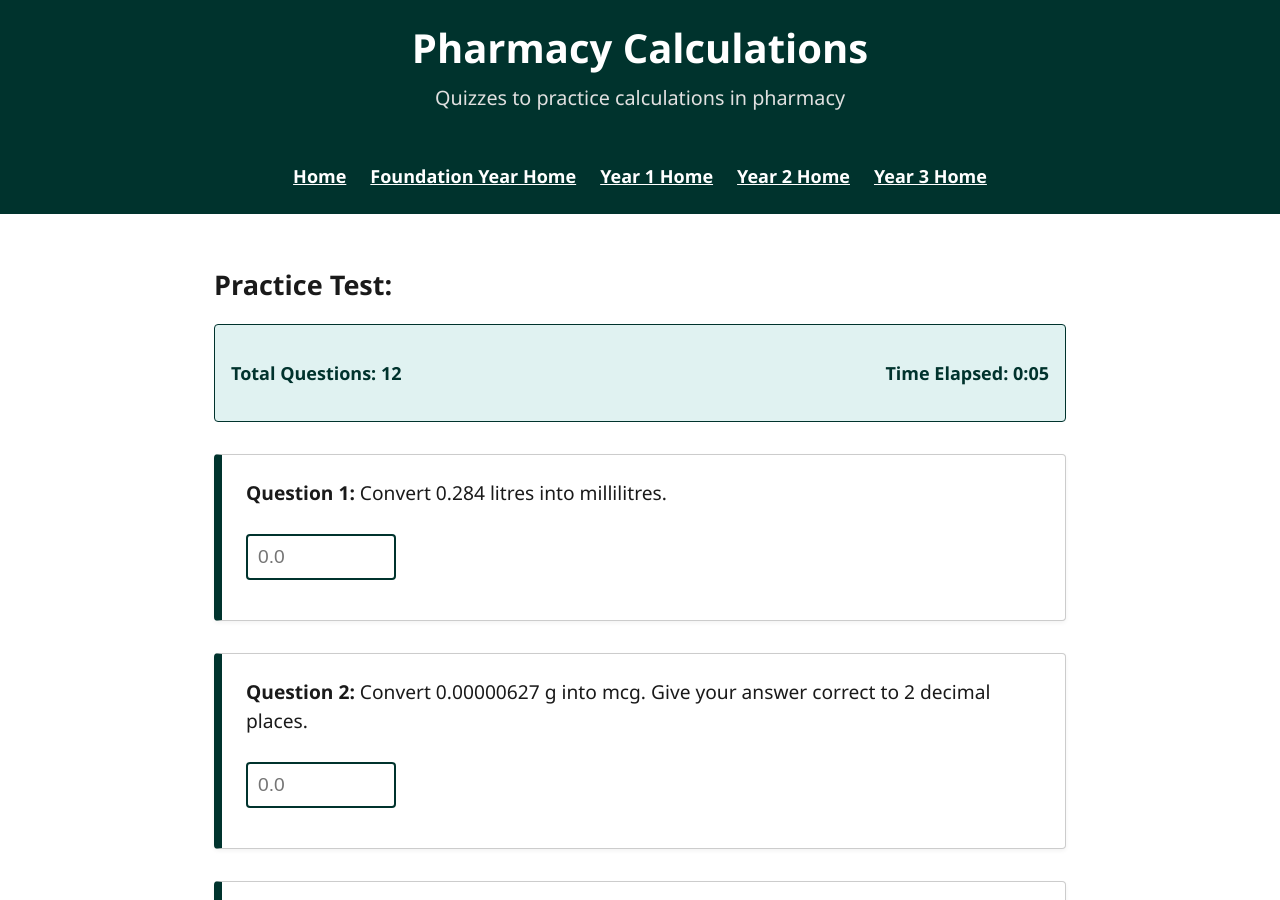
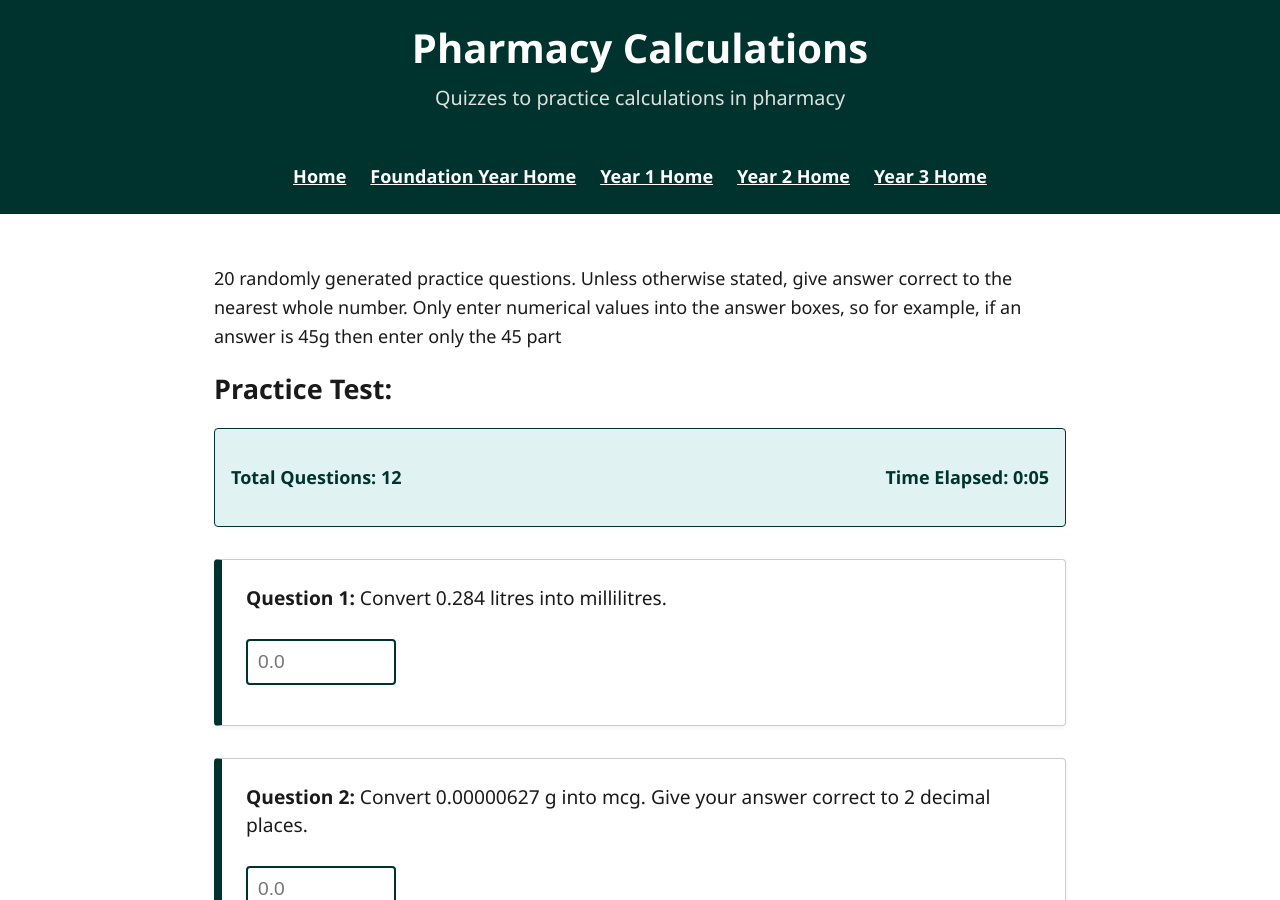
Before and after one commit to probe973/let-pharmacy, a Jekyll site: the page built from 4/mocktest.md, in a window 1280 px wide and 900 px high. Built offline with Jekyll 4.4.1, drawn with Linux system fonts in a browser that asks for light colours.

```diff
--- a/4/mocktest.md
+++ b/4/mocktest.md
@@ -1,7 +1,9 @@
 ---
 layout: default
-title: Level 4 Practice Test
+title: Year 1 mock
 ---
+
+20 randomly generated practice questions.  Unless otherwise stated, give answer correct to the nearest whole number.  Only enter numerical values into the answer boxes, so for example, if an answer is 45g then enter only the 45 part
 
 <div class="main-content-area">
     {% include js-generated-test-mode.html folder="pt-lev4" %}
```
Also changed, not shown: 4/index.md (+1 -1 lines).
